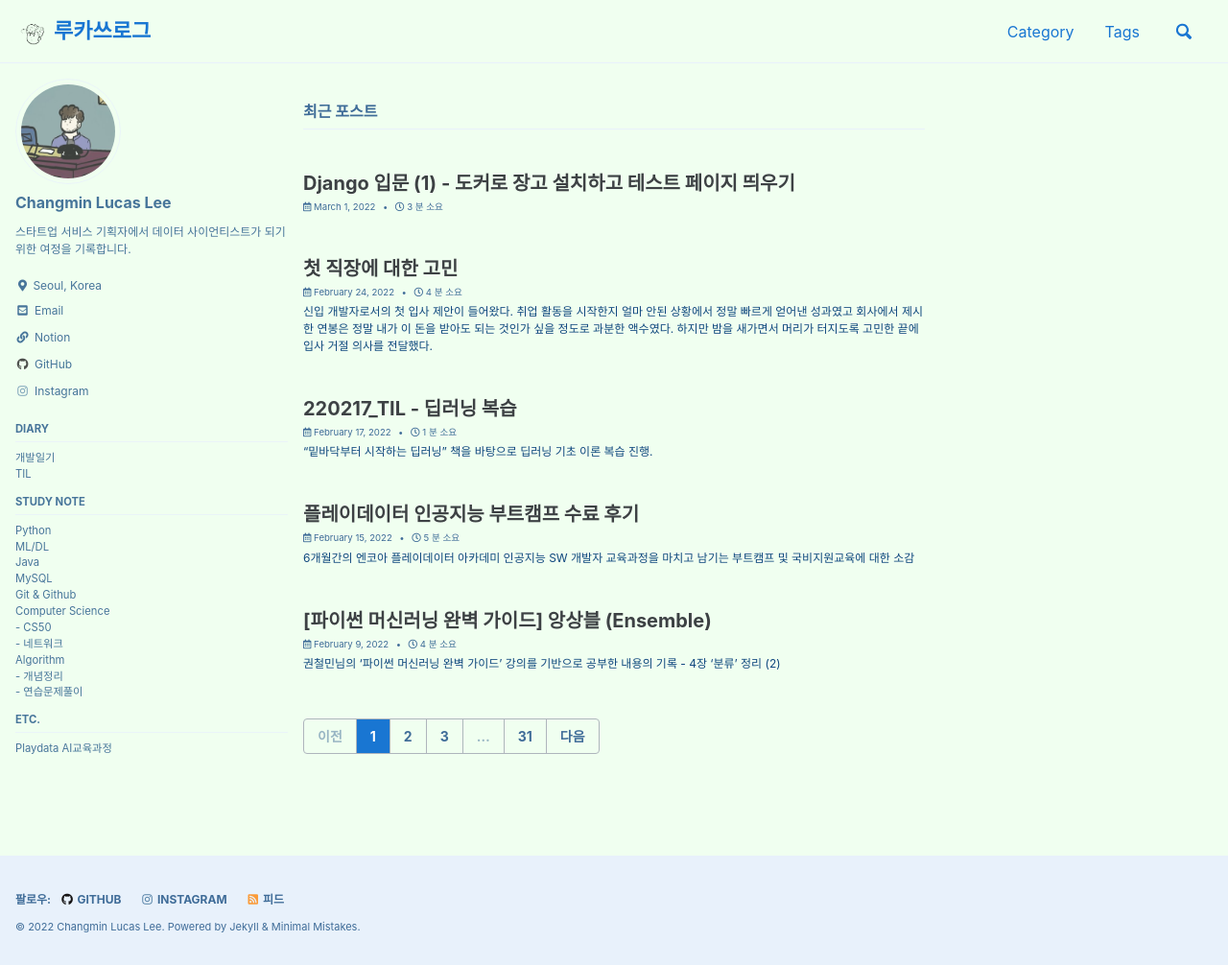
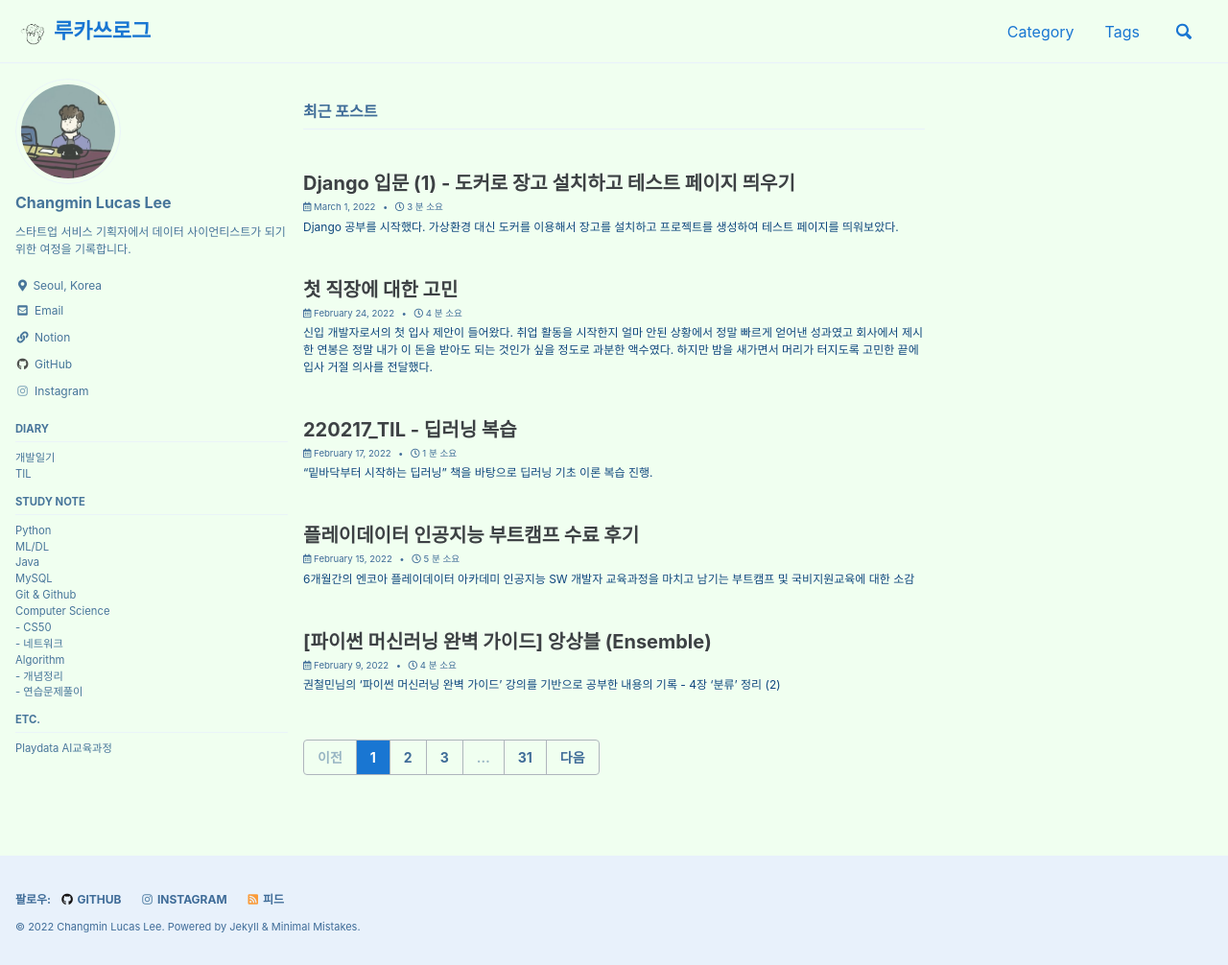
Before and after one commit to lucathree/lucathree.github.io, a Jekyll site: the page built from index.html, in a window 1280 px wide and 1006 px high. Shown: the whole window at 96% size. Built offline with Jekyll 4.4.1, drawn with Linux system fonts in a browser that asks for light colours; cached includes are drawn as plain includes; the list of posts is cut into pages by our own code.

Commit message:
Update 2022-03-01-django_1.md

```diff
--- a/_posts/2022/2022-03-01-django_1.md
+++ b/_posts/2022/2022-03-01-django_1.md
@@ -1,6 +1,6 @@
 ---
 title: "Django 입문 (1) - 도커로 장고 설치하고 테스트 페이지 띄우기"
-excerpt: " "
+excerpt: "Django 공부를 시작했다. 가상환경 대신 도커를 이용해서 장고를 설치하고 프로젝트를 생성하여 테스트 페이지를 띄워보았다."
 layout: single
 author_profile: true
 read_time: true
```
